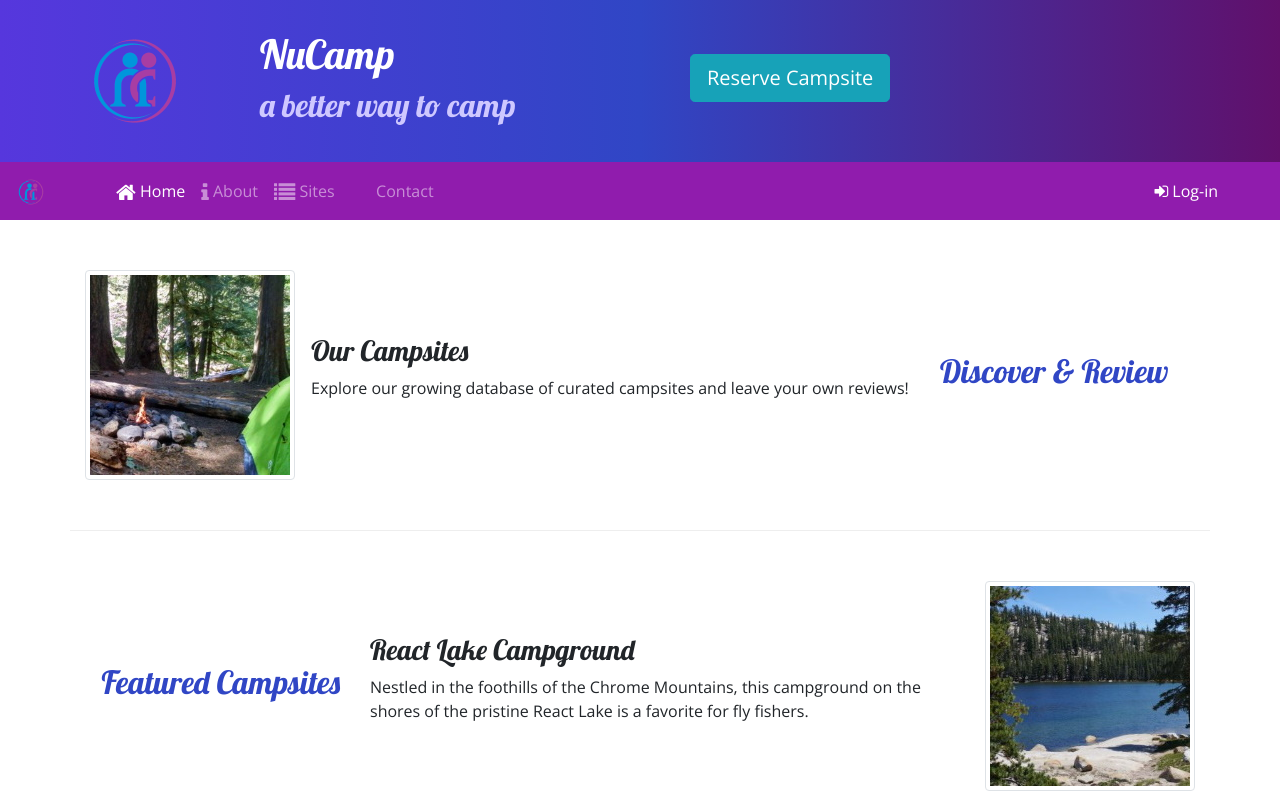
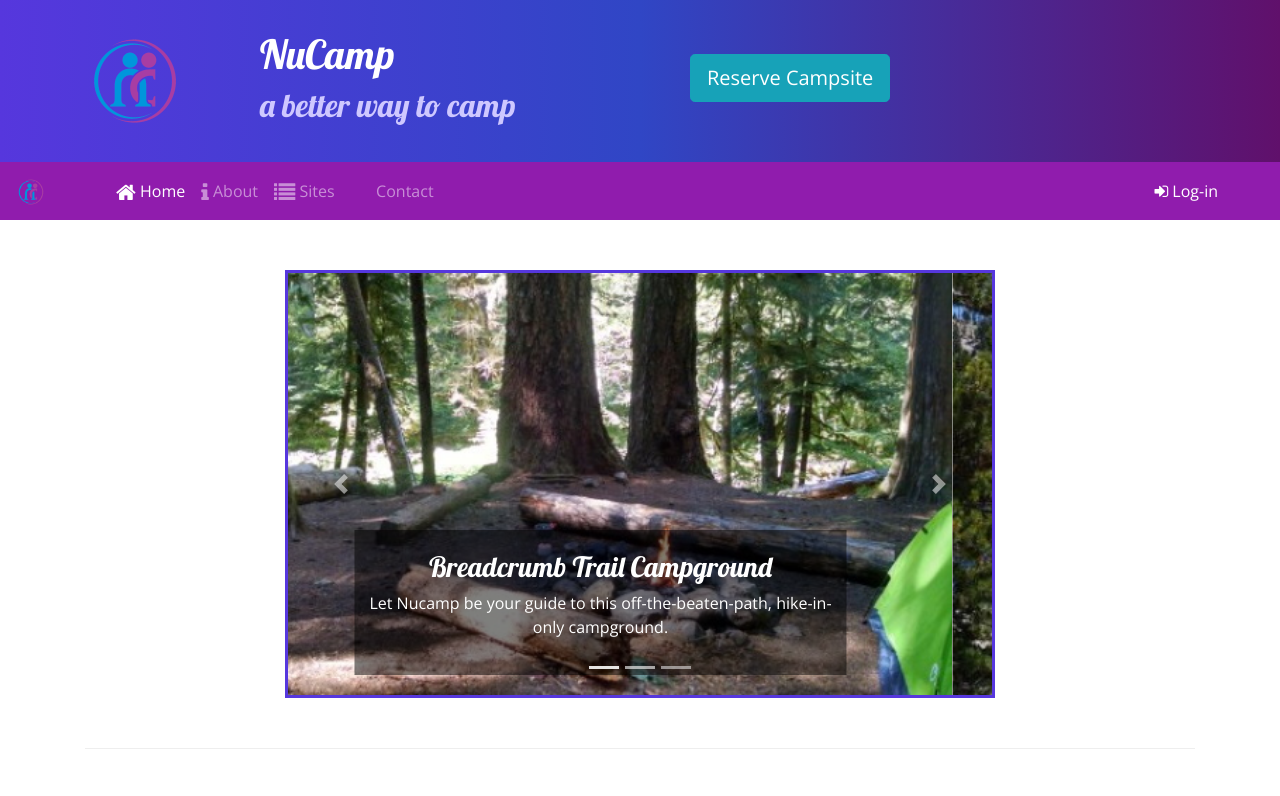
Before and after one commit to rudy-gm/nucampsite, a website: page index.html in a window 1280 px wide. Shown: the top 796 px of the page. Drawn offline with nearby package versions, Linux system fonts and the light colour scheme.

Commit message:
18th commit

```diff
--- a/css/styles.css
+++ b/css/styles.css
@@ -65,3 +65,12 @@ a, a:hover{
 .rotate{
     transform: rotate(0deg);
 }
+
+.carousel-caption{
+    background-color: rgba(0, 0, 0, 0.5);
+}
+
+.carousel{
+
+    border: solid #5637dd;
+}
--- a/index.html
+++ b/index.html
@@ -128,6 +128,58 @@
 
 
     <div class="container">
+
+        <!-- Carousel Elements-->
+        <div class="row-content">
+            <div class="col-md-8 mx-auto">
+                <div id="homeCarousel" class="carousel slide" data-ride="carousel">
+
+                    <ol class="carousel-indicators">
+                        <li data-target="#homeCarousel" data-slide-to="0" class="active"></li>
+                        <li data-target="#homeCarousel" data-slide-to="1"></li>
+                        <li data-target="#homeCarousel" data-slide-to="2"></li>
+                    </ol>
+
+                    <div class="carousel-inner">
+                        <div class="carousel-item active">
+                            <img src="./img/breadcrumb-trail.jpg" alt="Breadcrumb Trail Campground" class="d-block w-100">
+                            <div class="carousel-caption">
+                                <h3>Breadcrumb Trail Campground</h3>
+                                <p class="d-none d-sm-block">Let Nucamp be your guide to this off-the-beaten-path, hike-in-only campground.</p>
+
+                            </div>
+                        </div>
+                        <div class="carousel-item">
+                            <img class="d-block w-100" src="img/react-lake.jpg" alt="React Lake Campground" />
+                            <div class="carousel-caption">
+                                <h3>React Lake Campground</h3>
+                                <p class="d-none d-sm-block">Nestled in the foothills of the Chrome Mountains, this campground on the shores of the pristine React Lake is a favorite for fly fishers.</p>
+
+                            </div>
+                        </div>
+                        <div class="carousel-item">
+                            <img class="d-block w-100" src="img/chrome-river.jpg" alt="Chrome River Campground" />
+                            <div class="carousel-caption">
+                                <h3>Chrome River Campground</h3>
+                                <p class="d-none d-sm-block">Spend a few sunny days and starry nights beneath a canopy of old-growth firs at this enchanting spot by the Chrome River.
+                                </p>
+                            </div>
+                        </div>
+                    </div>
+
+                    <a href="#homeCarousel" role="button" class="carousel-control-prev" data-slide="prev">
+                        <span class="carousel-control-prev-icon"></span>
+                        <span class="sr-only">Previous</span>
+                    </a>
+                    <a href="#homeCarousel" role="button" class="carousel-control-next" data-slide="next">
+                        <span class="carousel-control-next-icon"></span>
+                        <span class="sr-only">Next</span>
+                    </a>
+
+                </div>
+            </div>
+        </div>
+        <!---->
 
         <div class="row row-content align-items-center">
 
```
Also changed, not shown: aboutus.html (+1 -1 lines).
